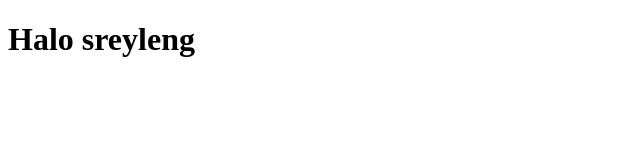
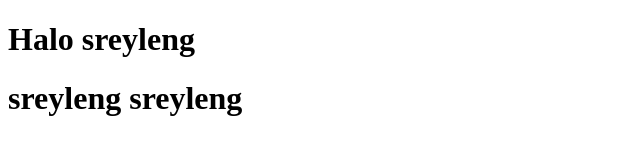
Before and after one commit to sreylengchheang/testIssues, a plain HTML site: page index.html in a window 1280 px wide. Shown: the whole page, without its empty margins (0-640 px from the left). Drawn offline with Linux system fonts and the light colour scheme.

Commit message:
last verison

```diff
--- a/index.html
+++ b/index.html
@@ -8,5 +8,6 @@
 </head>
 <body>
     <h1>Halo sreyleng</h1>
+    <h1>sreyleng sreyleng</h1>
 </body>
 </html>
```
